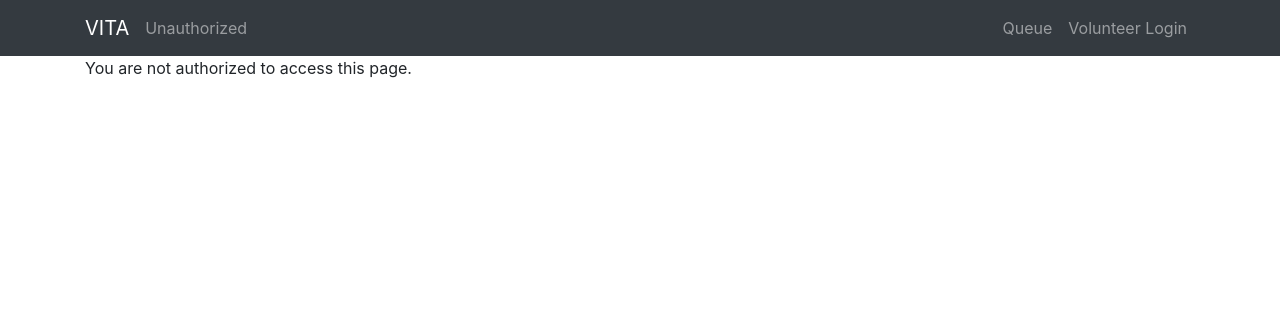
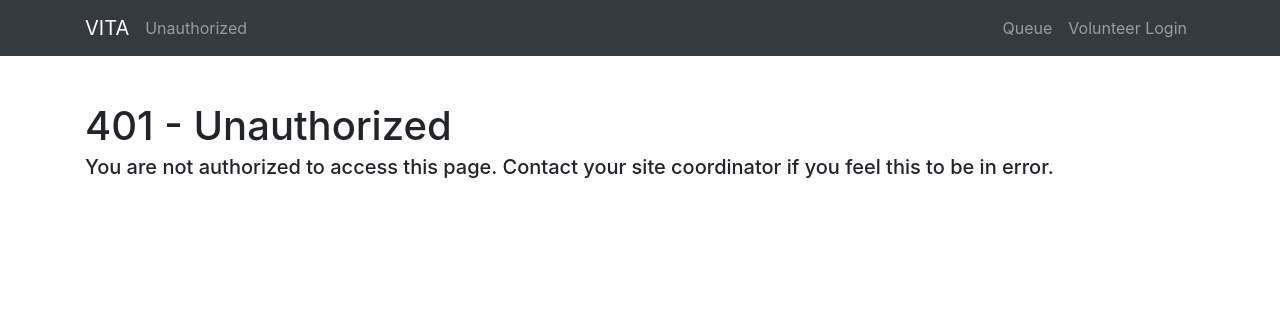
Before and after one commit to UNL-CSE-AMBASSADORS/VITA, a PHP site: page /unauthorized/index.php in a window 1280 px wide. Shown: the top 316 px of the page. Run offline with PHP 8.4, Linux system fonts and the light colour scheme; some libraries are stand-ins or nearby versions.

Commit message:
Added error message to unauthorized page

```diff
--- a/unauthorized/index.php
+++ b/unauthorized/index.php
@@ -12,7 +12,8 @@
 	?>
 
 	<div class="container">
-		You are not authorized to access this page.
+		<div class='h1 mt-5'>401 - Unauthorized</div>
+		<div class='h5'>You are not authorized to access this page. Contact your site coordinator if you feel this to be in error.</div>
 	</div>
 
 	<?php require_once "$root/server/footer.php" ?>
```
